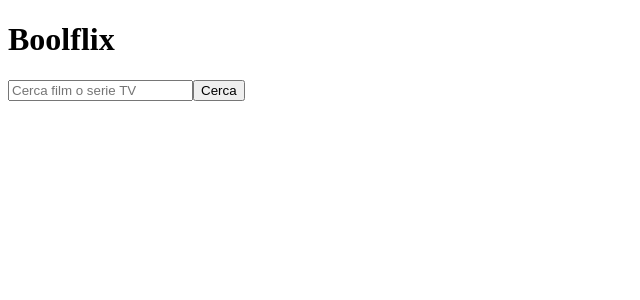
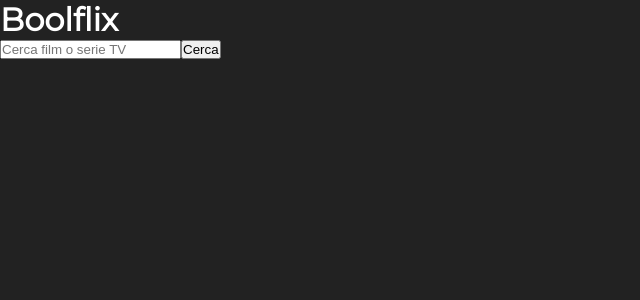
Before and after one commit to RiccardoImperato/vite-boolflix, a Vue app: page / in a window 1280 px wide. Shown: the top 300 px of the page, without its empty margins (0-640 px from the left). Built offline with nearby package versions, Linux system fonts and the light colour scheme.

Commit message:
font Montserrat

```diff
--- a/package.json
+++ b/package.json
@@ -9,6 +9,7 @@
     "preview": "vite preview"
   },
   "dependencies": {
+    "@fontsource/montserrat": "^5.0.16",
     "@fortawesome/fontawesome-svg-core": "^6.5.1",
     "@fortawesome/free-brands-svg-icons": "^6.5.1",
     "@fortawesome/free-regular-svg-icons": "^6.5.1",
--- a/src/assets/scss/style.scss
+++ b/src/assets/scss/style.scss
@@ -0,0 +1,23 @@
+/* Reset */
+
+* {
+    margin: 0;
+    padding: 0;
+    box-sizing: border-box;
+}
+
+/*/ Reset */
+
+/* Common */
+
+body {
+    color: #fff;
+    background-color: #222222;
+    font-family: "Montserrat";
+}
+
+ul {
+    list-style-type: none;
+}
+
+/*/ Common */
--- a/src/main.js
+++ b/src/main.js
@@ -1,13 +1,15 @@
 import { createApp } from 'vue'
 import '../src/assets/scss/style.scss'
 import App from './App.vue'
+// Font Montserrat
+import "@fontsource/montserrat";
 // Font awsome
 import { library } from '@fortawesome/fontawesome-svg-core'
 import { FontAwesomeIcon } from '@fortawesome/vue-fontawesome'
 import { faStar } from '@fortawesome/free-solid-svg-icons'
 import { faStar as emptyStar } from '@fortawesome/free-regular-svg-icons'
+import { faImage } from '@fortawesome/free-regular-svg-icons'
 
-
-library.add(faStar, emptyStar)
+library.add(faStar, emptyStar, faImage)
 
 createApp(App).component('font-awesome-icon', FontAwesomeIcon).mount('#app')
```
Also changed, not shown: 1 other file (tests, documents, lock files or other folders).
